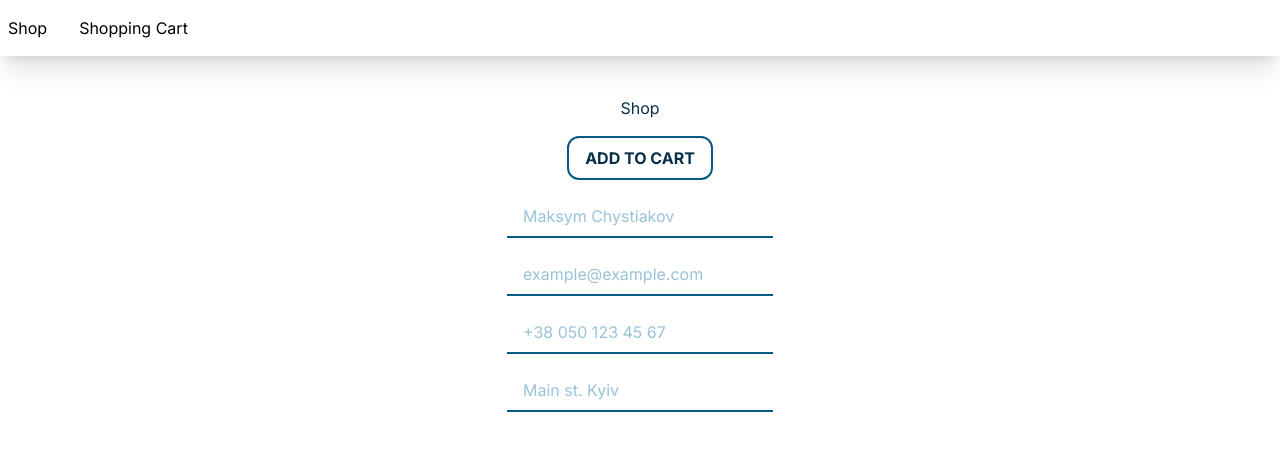
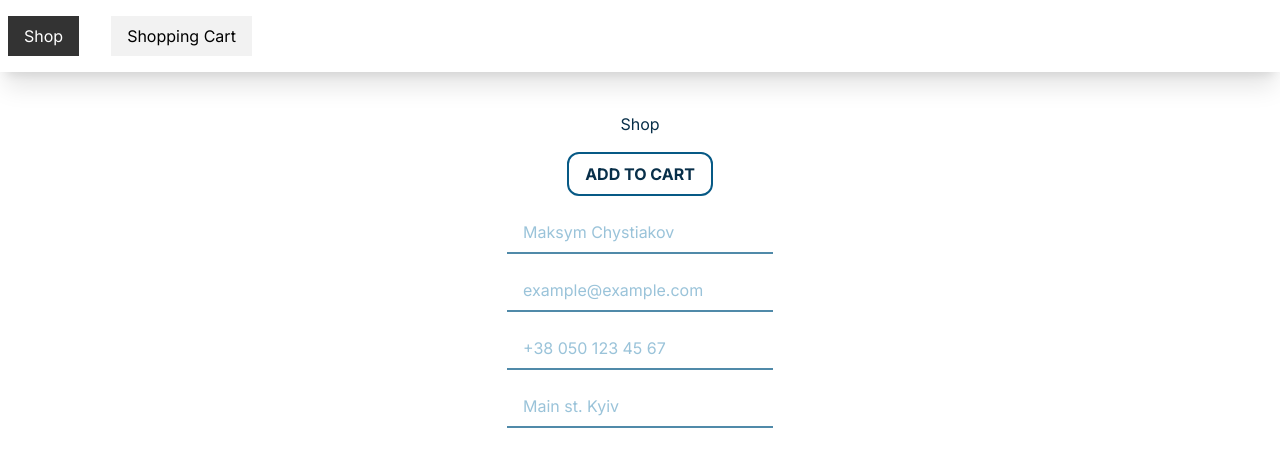
Before and after one commit to cheestick/delivery-app, a Next.js app: page / in a window 1280 px wide. Shown: the top 466 px of the page. Built offline with nearby package versions, Linux system fonts and the light colour scheme.

Commit message:
page nav, page current, and order form styles added

```diff
--- a/src/app/globals.css
+++ b/src/app/globals.css
@@ -1,11 +1,23 @@
 @tailwind base;
 @tailwind components;
 @tailwind utilities;
+
+.page-nav {
+  @apply bg-black/5 px-4 py-2 active:bg-black/10 hover:underline underline-offset-8;
+}
+
+.page--current {
+  @apply bg-black/80 text-white active:bg-black/90;
+}
 
 .button {
   @apply px-4 py-2 border-2 border-sky-800 rounded-xl uppercase font-bold hover:bg-sky-100 active:bg-sky-200;
 }
 
 .input {
-  @apply px-4 py-2 border-b-2 border-b-sky-800 placeholder:text-sky-700/40;
+  @apply px-4 py-2 border-b-2 border-b-sky-800/70 placeholder:text-sky-700/40;
 }
+
+.order-form {
+  @apply flex flex-col gap-8 items-center;
+}
```
